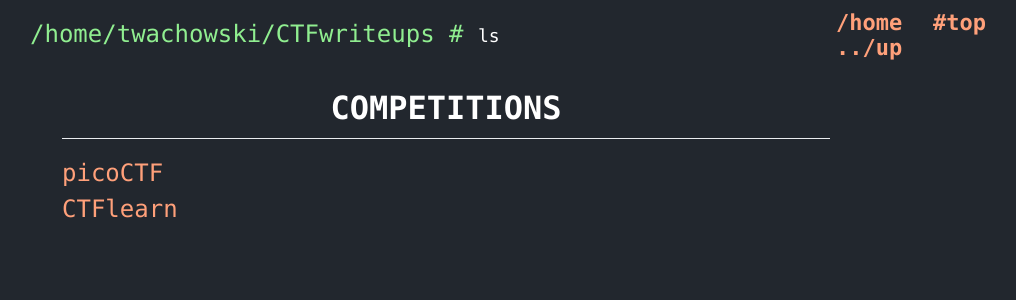
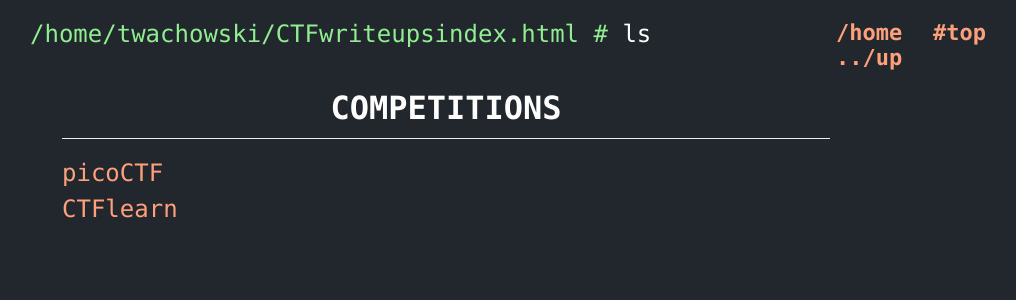
Before and after one commit to tadeuszwachowski/CTFwriteups, a Jekyll site: the page built from index.html, in a window 1280 px wide. Shown: the top 300 px of the page, without its empty margins (194-1210 px from the left). Built offline with Jekyll 4.4.1, drawn with Linux system fonts in a browser that asks for light colours; Markdown is read by kramdown in place of the engine named in the settings.

Commit message:
Working on URLs

```diff
--- a/_layouts/default.html
+++ b/_layouts/default.html
@@ -17,7 +17,7 @@
 		</b></p>
 	</div>
 
-    <div id="top"><p><span class="ps">/home/twachowski{{site.baseurl}}{{page.id}} # </span> ls </p></div>
+    <div id="top"><p><span class="ps">/home/twachowski{{ site.baseurl }}{{ page.path }} # </span> ls </p></div>
     <div id="content">
         <div id="md-place">
             {{content}}
--- a/main.css
+++ b/main.css
@@ -21,6 +21,10 @@
   font-size: x-large;
 }
 
+#top p {
+  font-size: x-large;
+}
+
 #content{
   padding: 20px;
   width: 60%;
@@ -40,7 +44,7 @@
 
 #navbar {
   position: fixed;
-  top: 0;
+  top: 10px;
   right: 0px;
   padding: 10px;
   width: 250px;
@@ -51,6 +55,11 @@
 #navbar.helpline {
   position: relative;
   right: 0;
+}
+
+#navbar a {
+  font-size: 22px;
+  margin: 10px;
 }
 
 #navbar a {
```
